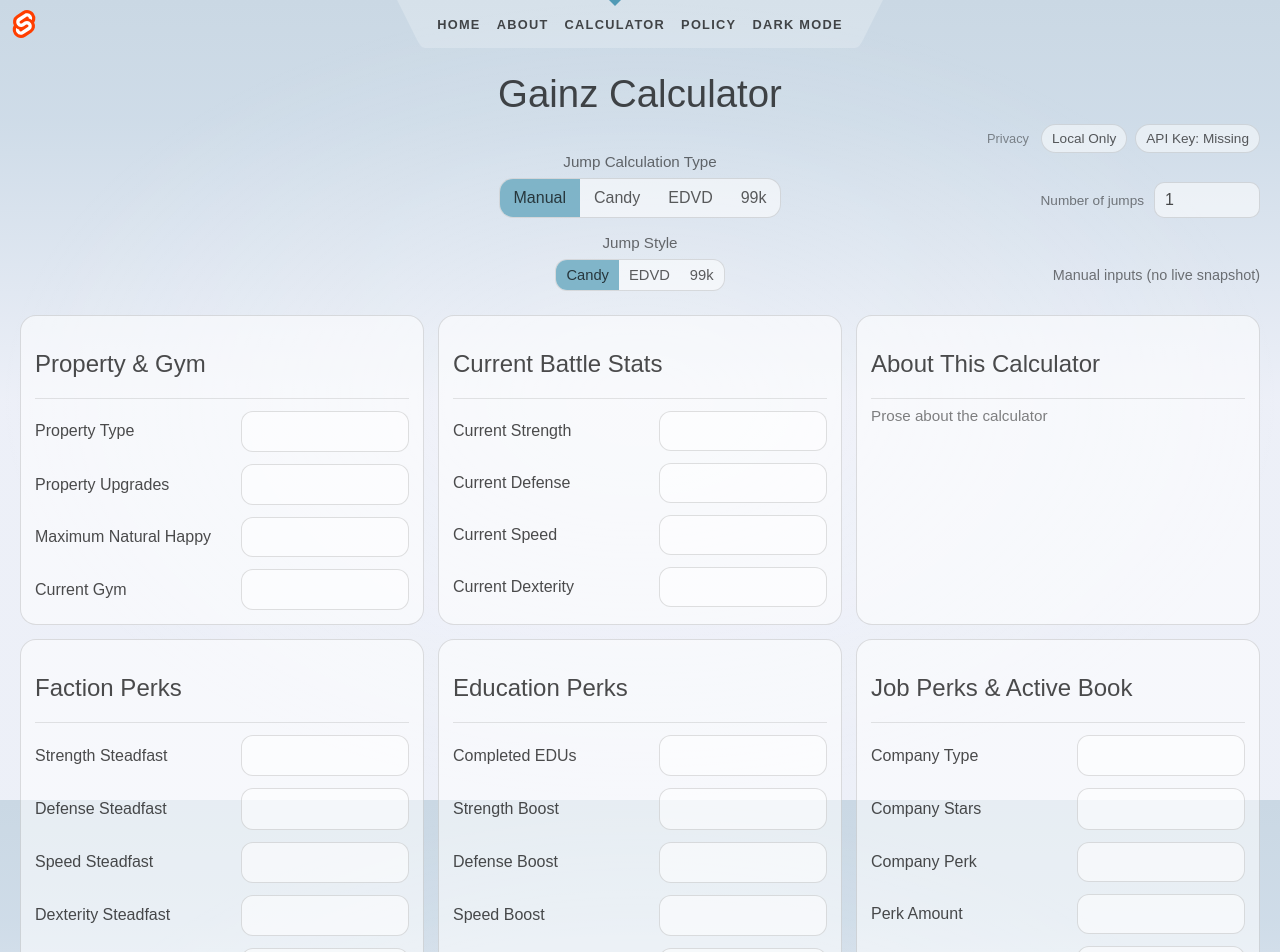
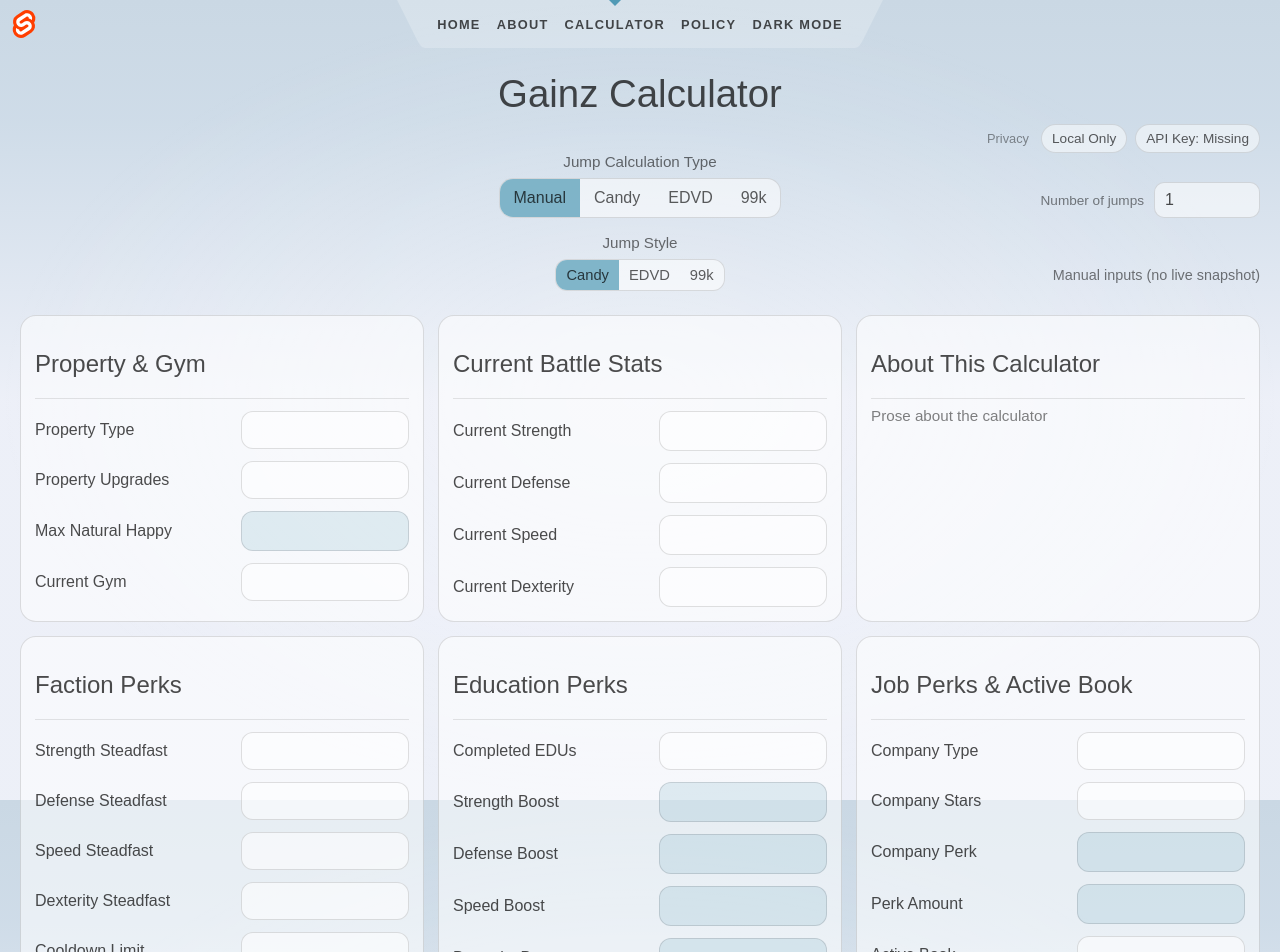
Before and after one commit to EevieTheFox/Torn-Gainz-Web-App, a SvelteKit app: page /calculator in a window 1280 px wide. Shown: the top 952 px of the page. Built offline with nearby package versions, Linux system fonts and the light colour scheme.

Commit message:
fixed field background color rendering issue

```diff
--- a/src/routes/calculator/+page.svelte
+++ b/src/routes/calculator/+page.svelte
@@ -242,7 +242,7 @@
                 </div>
 
                 <div class="inputRowCalc">
-                    <label>Maximum Natural Happy</label>
+                    <label>Max Natural Happy</label>
                     <input class="field field--derived" readonly
                             label="Max Nat Happy"
                             value={numToInput(ui, F.USER_MAX_HAPPY)}
@@ -392,7 +392,7 @@
 
                 <div class="inputRowCalc">
                     <label>Strength Boost</label>
-                    <select class="field"
+                    <input class="field field--derived" readonly
                             label="Strength Boost"
                             value={numToInput(ui, F.USER_EDUCATION_STRENGTH)}
                             on:input={(e) => onNum(F.USER_EDUCATION_STRENGTH, e)}
@@ -401,7 +401,7 @@
 
                 <div class="inputRowCalc">
                     <label>Defense Boost</label>
-                    <select class="field"
+                    <input class="field field--derived" readonly
                             label="Defense Boost"
                             value={numToInput(ui, F.USER_EDUCATION_DEFENSE)}
                             on:input={(e) => onNum(F.USER_EDUCATION_DEFENSE, e)}
@@ -410,7 +410,7 @@
 
                 <div class="inputRowCalc">
                     <label>Speed Boost</label>
-                    <select class="field"
+                    <input class="field field--derived" readonly
                             label="Speed Boost"
                             value={numToInput(ui, F.USER_EDUCATION_SPEED)}
                             on:input={(e) => onNum(F.USER_EDUCATION_SPEED, e)}
@@ -419,7 +419,7 @@
 
                 <div class="inputRowCalc">
                     <label>Dexterity Boost</label>
-                    <select class="field"
+                    <input class="field field--derived" readonly
                             label="Dexterity Boost"
                             value={numToInput(ui, F.USER_EDUCATION_DEXTERITY)}
                             on:input={(e) => onNum(F.USER_EDUCATION_DEXTERITY, e)}
@@ -428,7 +428,7 @@
 
                 <div class="inputRowCalc">
                     <label>All Stat Boost</label>
-                    <select class="field"
+                    <input class="field field--derived" readonly
                             label="All Boost"
                             value={numToInput(ui, F.USER_EDUCATION_ALL)}
                             on:input={(e) => onNum(F.USER_EDUCATION_ALL, e)}
--- a/src/routes/layout.css
+++ b/src/routes/layout.css
@@ -276,31 +276,11 @@ button:focus:not(:focus-visible) {
 .inputRowCalc input {
     margin-left: auto;
     width: 45%;
-    padding: 10px 12px;
-    font-size: 1rem;
-    line-height: 1;
-    border-radius: 12px;
-    border: 1px solid var(--card-border);
-    background: var(--card-bg);
-    color: inherit;
-    outline: none;
 }
 
 .inputRowCalc select {
     margin-left: auto;
     width: 45%;
-    padding: 10px 12px;
-    font-size: 1.2rem;
-    line-height: 1;
-    border-radius: 12px;
-    border: 1px solid var(--card-border);
-    background: var(--card-bg);
-    color: inherit;
-    outline: none;
-    appearance: none;
-    -webkit-appearance: none;
-    -moz-appearance: none;
-    cursor: pointer;
 }
 
 /* Item rows */
@@ -713,7 +693,7 @@ html[data-theme="dark"] .siteHeader nav {
 }
 
 .pageHome .clearBtn {
-	margin-left: 25px;
+	margin-left: 23px;
 }
 
 .pageHome .btnGhost {
```
